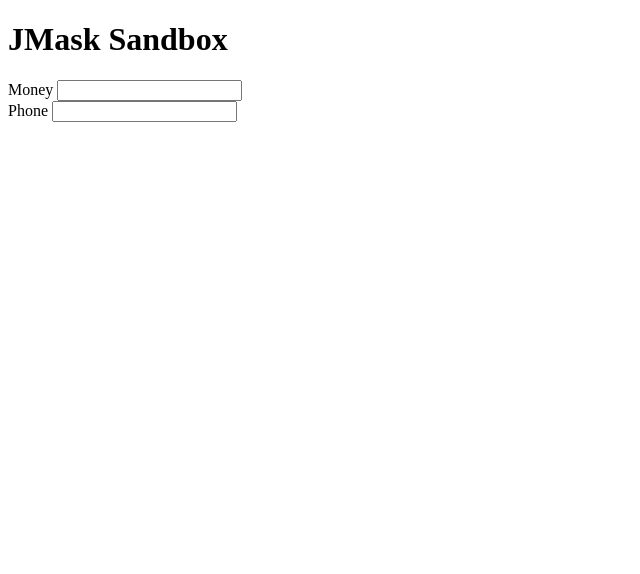
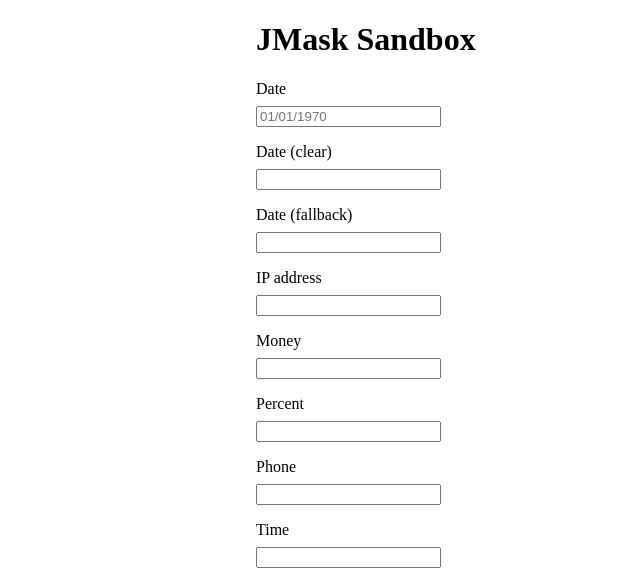
Before and after one commit to cmath10/jmask, a website built with webpack: page sandbox/index.html in a window 1280 px wide. Shown: the whole page, without its empty margins (0-640 px from the left). Built offline with nearby package versions, Linux system fonts and the light colour scheme.

Commit message:
chore: Added more testing fields to sandbox

```diff
--- a/sandbox/index.html
+++ b/sandbox/index.html
@@ -3,18 +3,87 @@
 <head>
     <meta charset="UTF-8">
     <title>JMask Sandbox</title>
+    <style>
+        * {
+            box-sizing: border-box;
+        }
+
+        label {
+            display: inline-block;
+            margin-bottom: .5rem;
+        }
+
+        .container {
+            display: block;
+            max-width: 768px;
+            margin-left: auto;
+            margin-right: auto;
+        }
+
+        .mb {
+            margin-bottom: 1rem;
+        }
+    </style>
 </head>
 <body>
+    <div class="container">
         <h1>JMask Sandbox</h1>
 
+        <div class="mb">
+            <label for="date">Date</label>
             <div>
+                <input id="date" type="text" placeholder="01/01/1970">
+            </div>
+        </div>
+
+        <div class="mb">
+            <label for="date-clear">Date (clear)</label>
+            <div>
+                <input id="date-clear" type="text">
+            </div>
+        </div>
+
+        <div class="mb">
+            <label for="date-fallback">Date (fallback)</label>
+            <div>
+                <input id="date-fallback" type="text">
+            </div>
+        </div>
+
+        <div class="mb">
+            <label for="ip">IP address</label>
+            <div>
+                <input id="ip" type="text">
+            </div>
+        </div>
+
+        <div class="mb">
             <label for="money">Money</label>
+            <div>
                 <input id="money" type="text">
             </div>
+        </div>
 
+        <div class="mb">
+            <label for="percent">Percent</label>
             <div>
+                <input id="percent" type="text">
+            </div>
+        </div>
+
+        <div class="mb">
             <label for="phone">Phone</label>
+            <div>
                 <input id="phone" type="text">
+            </div>
+        </div>
+
+        <div class="mb">
+            <label for="time">Time</label>
+            <div>
+                <input id="time" type="text">
+            </div>
+        </div>
     </div>
 
     <script type="text/javascript" src="build/index.js"></script>
--- a/sandbox/index.js
+++ b/sandbox/index.js
@@ -2,8 +2,33 @@
 
 (() => {
   const masks = [
+    {id: 'date', mask: '00/00/0000'},
+    {id: 'date-clear', mask: '00/00/0000', options: {clearIfNotMatch: true}},
+    {
+      id: 'date-fallback',
+      mask: '00r00r0000',
+      options: {
+        translations: {
+          'r': {
+            pattern: /[\/]/,
+            fallback: '/',
+          },
+        },
+      },
+    },
+    {
+      id: 'ip',
+      mask: '0ZZ.0ZZ.0ZZ.0ZZ',
+      options: {
+        translations: {
+          'Z': {pattern: /[0-9]/, optional: true},
+        },
+      },
+    },
     {id: 'money', mask: '#.##0,00', options: {reverse: true}},
+    {id: 'percent', mask: '##0,00%', options: {reverse: true}},
     {id: 'phone', mask: '+7-000-000-00-00'},
+    {id: 'time', mask: '00:00:00'},
   ].map(({id, mask, options}) => {
     const el = document.getElementById(id);
     return new JMask(el, mask, options);
```
Lines whose indentation alone changed are shown as unchanged.
